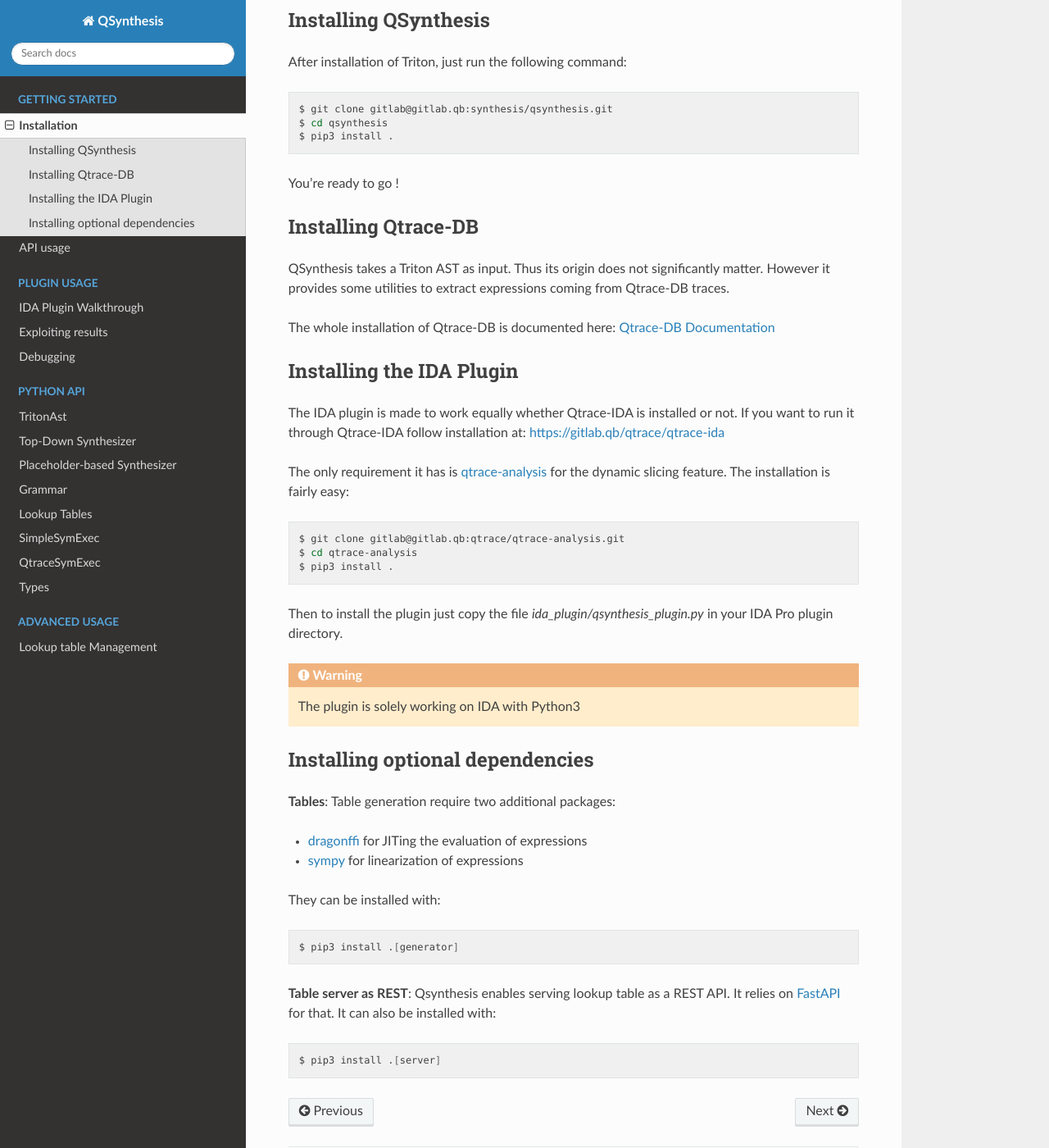
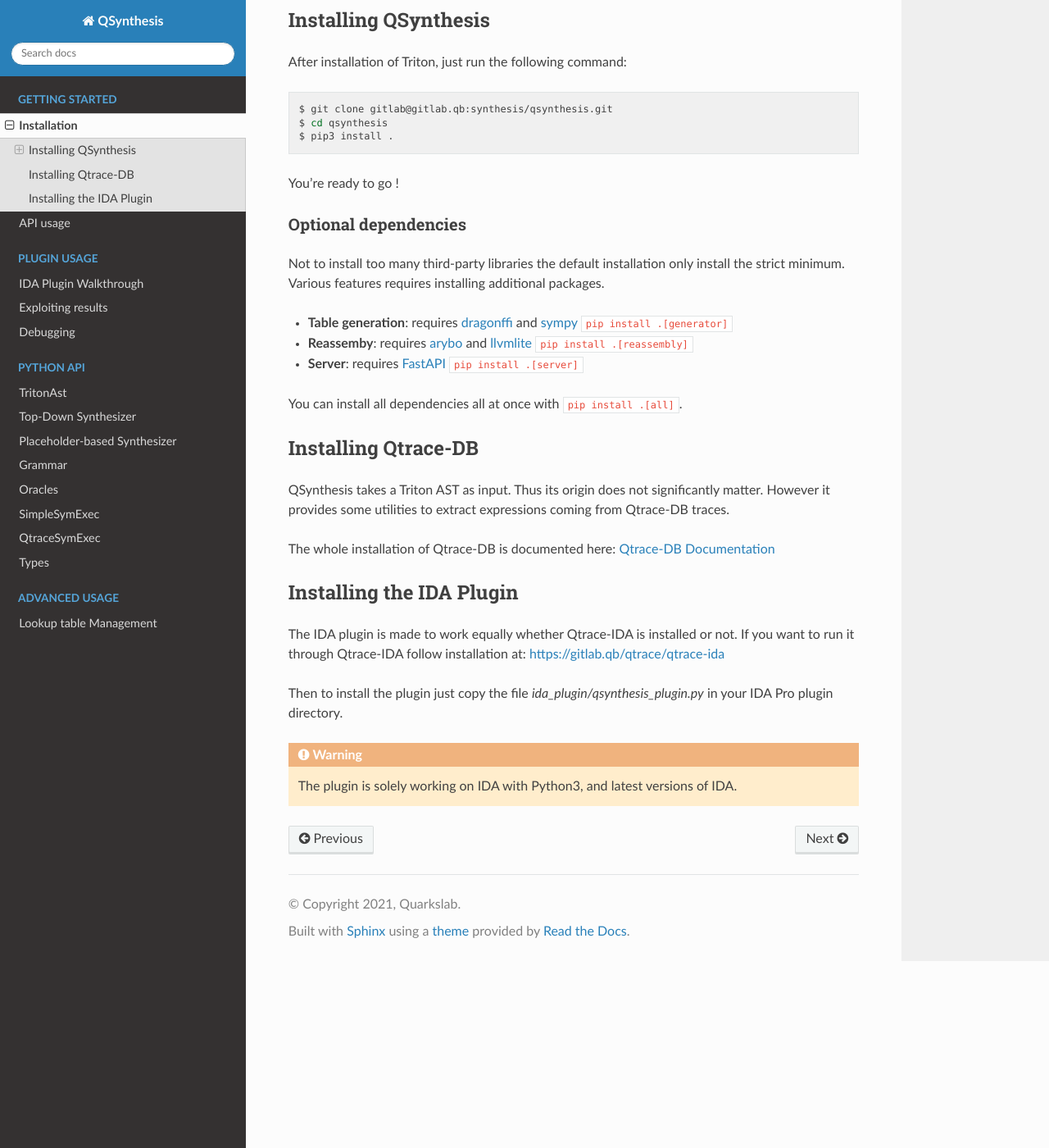
Before and after one commit to quarkslab/qsynthesis, a Sphinx documentation site: the page built from doc/installation.rst, in a window 1280 px wide and 1400 px high, scrolled down 344 px. Shown: the whole window at 82% size. Built offline with Sphinx 7.4.7 and the Read the Docs theme 2.0.0, drawn with Linux system fonts in a browser that asks for light colours.

```diff
--- a/doc/installation.rst
+++ b/doc/installation.rst
@@ -23,6 +23,18 @@ After installation of Triton, just run the following command:
 
 You're ready to go !
 
+Optional dependencies
+^^^^^^^^^^^^^^^^^^^^^
+
+Not to install too many third-party libraries the default installation
+only install the strict minimum. Various features requires installing
+additional packages.
+
+* **Table generation**: requires `dragonffi <https://github.com/aguinet/dragonffi>`_ and `sympy <https://www.sympy.org/en/index.html>`_ ``pip install .[generator]``
+* **Reassemby**: requires `arybo <https://github.com/quarkslab/arybo>`_ and `llvmlite <https://github.com/numba/llvmlite>`_ ``pip install .[reassembly]``
+* **Server**: requires `FastAPI <https://fastapi.tiangolo.com>`_ ``pip install .[server]``
+
+You can install all dependencies all at once with ``pip install .[all]``.
 
 Installing Qtrace-DB
 --------------------
@@ -39,38 +51,6 @@ Installing the IDA Plugin
 The IDA plugin is made to work equally whether Qtrace-IDA is installed or not.
 If you want to run it through Qtrace-IDA follow installation at: https://gitlab.qb/qtrace/qtrace-ida
 
-The only requirement it has is `qtrace-analysis <https://gitlab.qb/qtrace/qtrace-analysis>`_ for the dynamic slicing feature.
-The installation is fairly easy:
-
-.. code-block:: bash
-
-    $ git clone gitlab@gitlab.qb:qtrace/qtrace-analysis.git
-    $ cd qtrace-analysis
-    $ pip3 install .
-
-
 Then to install the plugin just copy the file `ida_plugin/qsynthesis_plugin.py` in your IDA Pro plugin directory.
 
-.. warning:: The plugin is solely working on IDA with Python3
-
-
-Installing optional dependencies
---------------------------------
-
-**Tables**: Table generation require two additional packages:
-
-* `dragonffi <https://github.com/aguinet/dragonffi>`_ for JITing the evaluation of expressions
-* `sympy <https://www.sympy.org/en/index.html>`_ for linearization of expressions
-
-They can be installed with:
-
-.. code-block:: bash
-
-    $ pip3 install .[generator]
-
-**Table server as REST**: Qsynthesis enables serving lookup table as a REST API. It relies
-on `FastAPI <https://fastapi.tiangolo.com/>`_  for that. It can also be installed with:
-
-.. code-block:: bash
-
-    $ pip3 install .[server]
+.. warning:: The plugin is solely working on IDA with Python3, and latest versions of IDA.
--- a/doc/mock/triton.py
+++ b/doc/mock/triton.py
@@ -1,4 +1,5 @@
 from unittest.mock import MagicMock
+
 
 class TritonContext:
     pass
--- a/setup.py
+++ b/setup.py
@@ -37,6 +37,7 @@ setup(
     ],
     extras_require={
         'all': assembly_deps+generate_deps+server_deps,
+        'reassembly': assembly_deps,
         'generator': generate_deps,
         'server': server_deps
     },
```
Also changed, not shown: doc/api/table.rst (+15 -28 lines), doc/api_usage.rst (+7 -9 lines), doc/dev_doc/table.rst (+22 -21 lines), doc/index.rst (+11 -12 lines), doc/plugin/plugin_usage.rst (+11 -3 lines), 6 other files.
